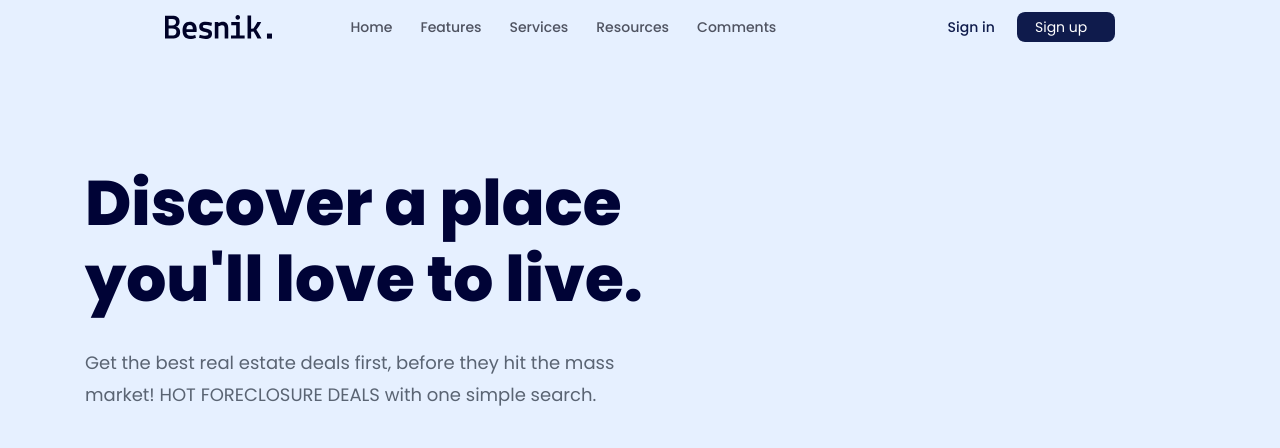
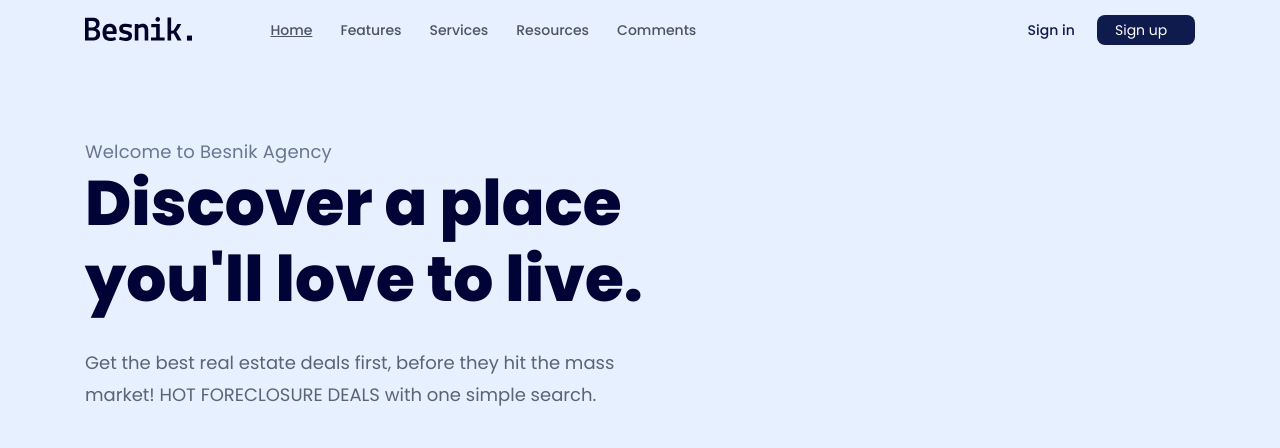
Before and after one commit to poulencngo/project-hmtlcss-01, a plain HTML site: page index.html in a window 1280 px wide. Both pictures are taken after a click on the link "Home". Shown: the top 448 px of the page. Drawn offline with Linux system fonts and the light colour scheme.

Commit message:
Change shortcut icon and Navbar padding

```diff
--- a/assets/css/styles.css
+++ b/assets/css/styles.css
@@ -54,18 +54,24 @@ a {
     margin-left:auto;
     margin-right:auto;
 }
+.header-navbar {
+    display: flex;
+    align-items: center;
+    position: fixed;
+    background: #E6F0FF;
+    z-index:2;
+    width:100%;
+    height:60px;
+}
 .navbar {
     display: flex;
-    position: fixed;
-    padding:12px 165px;
-    top:0;
-    left:0;
-    right:0;
+    align-items: center;
     z-index:2;
-    background-color: #E6F0FF;
-    align-items: center;
+    background: #E6F0FF;
+    width:var(--primary-width);
+    margin-left:auto;
+    margin-right:auto;
 }
-
 .navbar img {
     width: 107px;
     height: 24px;
@@ -78,6 +84,12 @@ a {
 }
 .navbar li a {
     padding: 14px 14px;
+    /* text-decoration:underline; */
+}
+.active {
+    color:#4F5361;
+    text-decoration:underline;
+
 }
 .navbar ul a {
     font-style: normal;
@@ -110,7 +122,7 @@ a {
 /* Hero */
 .hero {
     width:51%;
-    /* margin-top: 126px; */
+    /* margin-top: 72px; */
 }
 .hero .sub-title {
     font-size: 1.8rem;
@@ -124,7 +136,7 @@ a {
     line-height: 76px;
     /* or 119% */
     color: #000336;
-    margin-top:138px;
+    /* margin-top:138px; */
     margin-bottom:30px;
 }
 .hero .desc {
@@ -134,6 +146,9 @@ a {
     /* or 178% */
     color: #5A6473;
     margin-bottom: 40px;
+}
+.hero .info {
+    padding-top: 138px;
 }
 .btn-hero {
     min-width:160px;
@@ -209,6 +224,7 @@ a {
 
 }
 .client-logo-child:hover {
+    cursor: pointer;
     background: #FFFFFF;
     box-shadow: 0px 10px 20px rgba(0, 0, 0, 0.1);
     border-radius: 12px;
@@ -698,6 +714,7 @@ a {
 .footer-bottom {
     display: flex;
     margin-top: 81px;
+    align-items: center;
     justify-content: space-between;
     margin-bottom:50px;
 }
--- /dev/null
+++ b/functions.js
@@ -0,0 +1,15 @@
+var links = document.querySelectorAll('.navbar a');
+
+links.forEach(function (link) {
+    link.addEventListener('click', function (event) {
+        // Ngăn chặn hành vi mặc định khi click liên kết
+
+        // Xóa lớp 'active' khỏi tất cả các liên kết
+        links.forEach(function (link) {
+            link.classList.remove('active');
+        });
+
+        // Thêm lớp 'active' cho liên kết đang được click
+        this.classList.add('active');
+    });
+});
--- a/index.html
+++ b/index.html
@@ -9,22 +9,26 @@
     <link rel="stylesheet" href="./assets/fonts/stylesheet.css">
     <link rel="stylesheet" href="./assets/css/styles.css">
     <link rel="stylesheet" href="./assets/fonts/themify-icons/themify-icons.css">
-    <link rel="shortcut icon" type="image/png" href="./assets/img/favicon.jpg" />
+    <link rel="shortcut icon" type="image/png" href="./assets/img/logo.svg" />
+    <link rel="preconnect" href="https://fonts.googleapis.com">
+    <link rel="preconnect" href="https://fonts.gstatic.com" crossorigin>
+    <link href="https://fonts.googleapis.com/css2?family=Lato:wght@700&display=swap" rel="stylesheet">
 
 </head>
 
 <body>
     <main>
         <header class="header">
-
-            <div class="content">
+            <div class="header-navbar">
                 <nav class="navbar">
-                    <img src="./assets/img/Logo.svg" alt="Besnik.">
+                    <a href="/f8-project-01/">
+                        <img src="./assets/img/logo.svg" alt="Besnik.">
+                    </a>
                     <ul>
-                        <li><a href="#!">Home</a></li>
-                        <li><a href="#!">Features</a></li>
-                        <li><a href="#!">Services</a></li>
-                        <li><a href="#!">Resources</a></li>
+                        <li><a href="#!" class="active">Home</a></li>
+                        <li><a href="#Features">Features</a></li>
+                        <li><a href="#Services">Services</a></li>
+                        <li><a href="#Resources">Resources</a></li>
                         <li><a href="#!">Comments</a></li>
                     </ul>
                     <div class="actions">
@@ -32,6 +36,10 @@
                         <a href="#!" class="btn action-btn">Sign up</a>
                     </div>
                 </nav>
+            </div>
+
+            <div class="content">
+
                 <div class="hero">
                     <div class="info">
                         <p class="sub-title">Welcome to Besnik Agency</p>
@@ -124,7 +132,7 @@
 
         </div>
         <!-- ===Featured=== -->
-        <div class="featured">
+        <div class="featured" id="Features">
             <div class="content">
                 <h2>Featured Properties</h2>
                 <div class="featured-desc">
@@ -342,6 +350,7 @@
             </div>
         </div>
     </main>
+    <script src="functions.js"></script>
 </body>
 
 </html>
```
